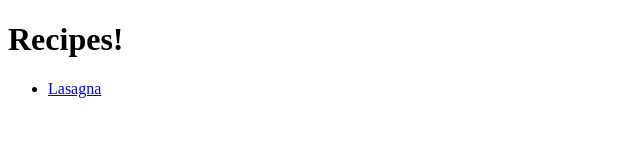
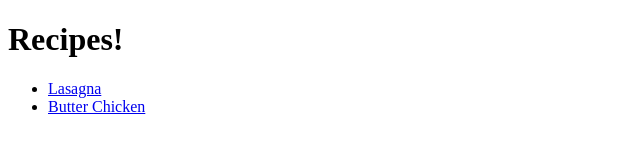
Before and after one commit to Earlpride/odin-recipes-work, a plain HTML site: page index.html in a window 1280 px wide. Shown: the whole page, without its empty margins (0-640 px from the left). Drawn offline with Linux system fonts and the light colour scheme.

Commit message:
Updated index.html

```diff
--- a/index.html
+++ b/index.html
@@ -8,6 +8,7 @@
         <h1>Recipes!</h1>
         <ul>
             <li><a href="./lasagna.html">Lasagna</a></li>
+            <li><a href="./butter-chicken.html">Butter Chicken</a></li>
         </ul>
     </body>
 </html>
```
